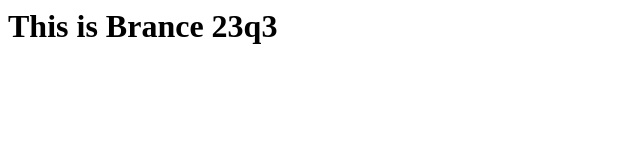
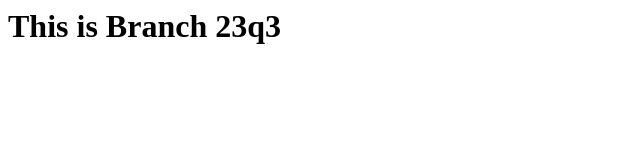
Before and after one commit to shreeyashswami/navinrepo, a plain HTML site: page index.html in a window 1280 px wide. Shown: the full height of the page, 0-640 px from the left. Drawn offline with Linux system fonts and the light colour scheme.

Commit message:
Update index.html

```diff
--- a/index.html
+++ b/index.html
@@ -1 +1 @@
-<h1>This is Brance 23q3</h1>
+<h1>This is Branch 23q3</h1>
```
